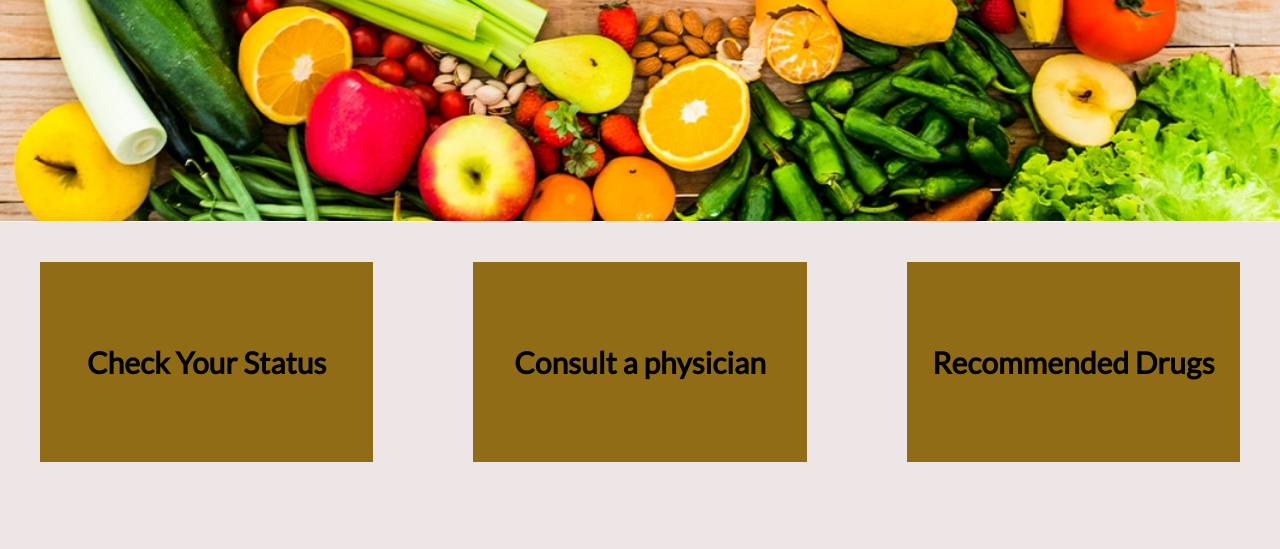
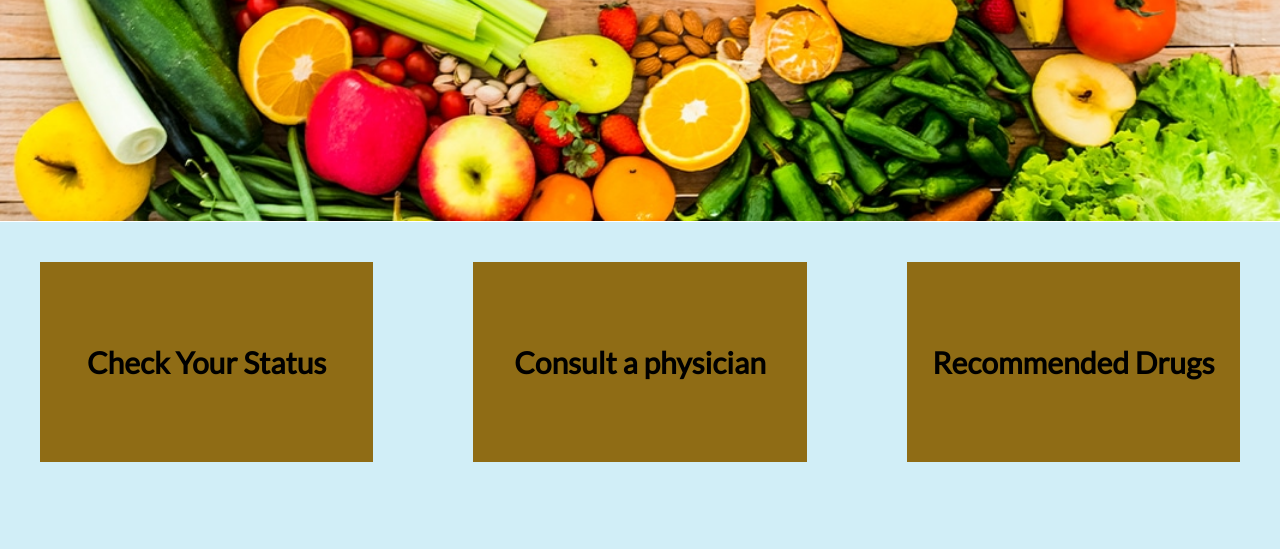
Before and after one commit to jstarcaleb/DiaBeto, a plain HTML site: page website.html in a window 1280 px wide. Shown: the part 698-1247 px from the top of the page. Drawn offline with Linux system fonts and the light colour scheme; files that its build step writes are made by us from their sources.

Commit message:
bodyfirst

```diff
--- a/styles/bodyfirst.css
+++ b/styles/bodyfirst.css
@@ -39,7 +39,7 @@
   grid-template-columns: 1fr 1fr 1fr;
   column-gap: 20px;
   row-gap: 10px;
-  background-color: rgb(238, 230, 230);
+  background-color: rgb(209, 238, 247);
 
 }
 .shape{
@@ -62,6 +62,7 @@
   opacity: 0.8;
   font-size: 35px;
   transition: 0.3s;
+  box-shadow: 3px 3px 20px #03e9f4;
 }
 .text-el1:active,.text-el2:active,.text-el3:active,.text-el4:active,.text-el5:active,.text-el6:active{
   opacity: 0.6;
```
